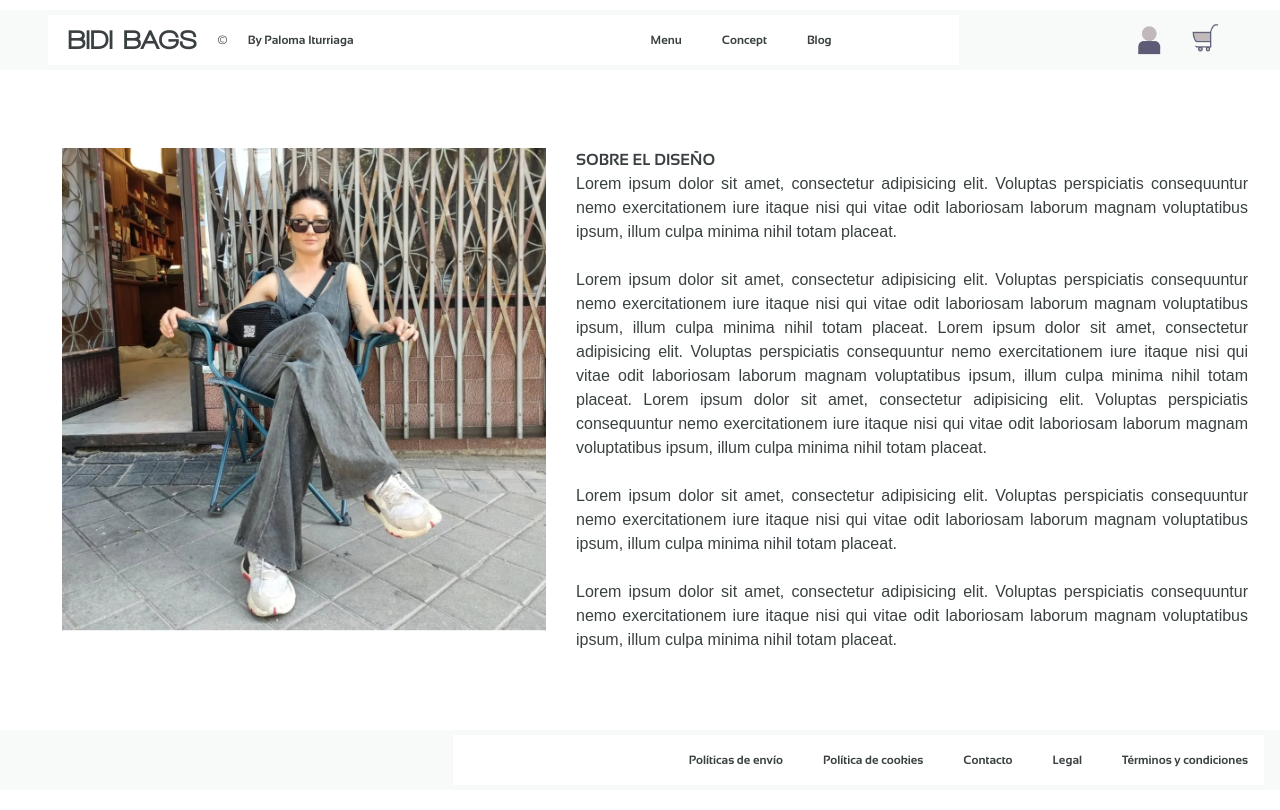
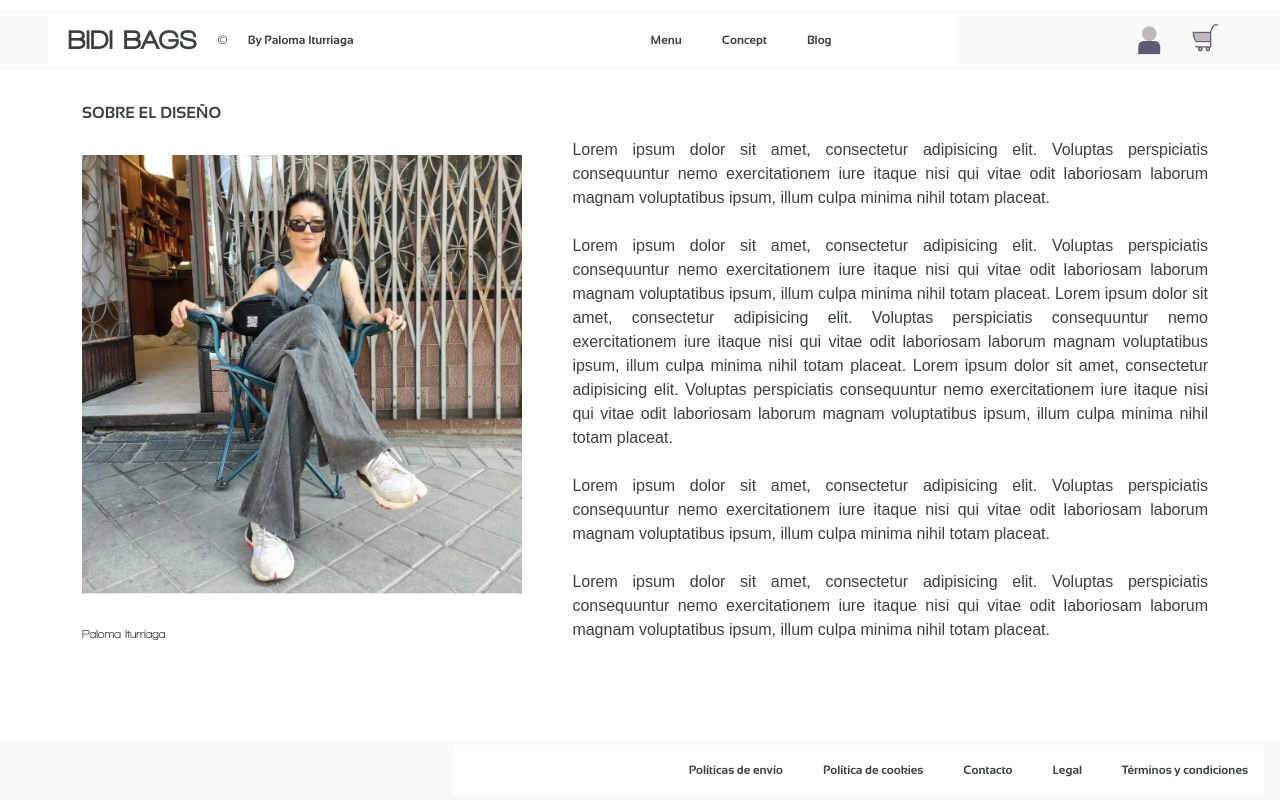
Before and after one commit to RadiooGaga/BidiBagsFront, a React (Vite) app: page /concept in a window 1280 px wide. Built offline with nearby package versions, Linux system fonts and the light colour scheme; no server answers.

Commit message:
puto css

```diff
--- a/src/StyledComponents/StyledMyAccountPages.jsx
+++ b/src/StyledComponents/StyledMyAccountPages.jsx
@@ -16,6 +16,15 @@ const SectionMyAccount = styled.section `
     }
 `;
 
+const DowloadCsvDiv = styled.div `
+    display: flex;
+    flex-direction: column;
+    width: 100%;
+    height: auto;
+    padding: var(--padding-s);
+
+`
+
 const AccountDiv = styled.div `
     display: flex;
     justify-content: center;
@@ -25,7 +34,7 @@ const AccountDiv = styled.div `
     margin: var(--margin-m);
     box-shadow: 0px 0px 10px rgba(0, 0, 0, 0.15);
     overflow-y: scroll;
-    flex-wrap:wrap;
+    flex-wrap: wrap;
     gap: var(--gap-l);
     padding: var(--padding-l);
 
@@ -79,4 +88,4 @@ const FormSection = styled.section `
     gap: var(--gap-s);
 `
 
-export default { SectionMyAccount, AccountDiv, AccountNavDiv, AccountNavUl, StyledLabel, FormSection }
+export default { SectionMyAccount, DowloadCsvDiv, AccountDiv, AccountNavDiv, AccountNavUl, StyledLabel, FormSection }
--- a/src/StyledComponents/StyledProductCards.jsx
+++ b/src/StyledComponents/StyledProductCards.jsx
@@ -145,6 +145,13 @@ const SpanContent = styled.span `
 
 `
 
+const DecisionButtons = styled.div `
+    display:flex;
+    flex-wrap: wrap;
+    gap: var(--gap-m);
+
+`
+
 const Details = styled.div  `
     display: flex;
     justify-content: center;
@@ -205,6 +212,7 @@ export default {
     ProductCardH4,
     SpanContent,
     Description,
+    DecisionButtons,
     Details,
     ProductCardGalleryPic,
     Paragraph,
--- a/src/StyledComponents/StyledTheDesignPage.jsx
+++ b/src/StyledComponents/StyledTheDesignPage.jsx
@@ -2,96 +2,109 @@ import styled from "styled-components";
 
 const SectionTheDesign = styled.section `
     display: flex;
-    justify-content: center;
-    align-items: center;
+    flex-direction: row;
+    flex-wrap:wrap;
+    align-items:center;
     width: 95%;
     min-height: 80vh;
     box-sizing: border-box;
+    padding: var(--padding-l) var(--padding-m);
+    margin-bottom: var(--margin-l);
+`
+
+const DesignStory = styled.div `
+    width: 40%;
+    float:left;
+    display: flex;
+    flex-direction: column;
+    align-items: flex-start;
+    margin-right: 30px; /* Espacio entre el texto y la imagen */
+
+    @media screen and (max-width: 768px) {
+        width: 100%;
+          margin-right: 0px;
+          float: none;
+    }
+`;
+
+
+const Figure = styled.figure `
+    display: flex;
+    width: 100%;
+    height:auto;
+    flex-direction: column;
 
     @media screen and (max-width: 768px){
-        padding: var(--padding-m);
-    }
-`
-
-const DivDesignStory = styled.div `
+        align-items: flex-start;
         width: 100%;
-    min-height: 80%;
-    text-align: left;
-
-    @media screen and (max-width: 480px) {
-        display: flex;
-        justify-content: center;
-        flex-direction: column;
-        width: 100%;
-        margin: 0 auto;
-        text-align: center;
-        align-items: center;
     }
 
-    @media screen and (min-width: 481px) and (max-width: 768px){
-        display: flex;
-        justify-content: center;
-        flex-direction: column;
-        width: 100%;
-        margin: 0 auto;
-        text-align: center;
-        align-items: center;
-    }
 `
 
 const DesignerImg = styled.img `
-    float: left; /* texto envuelve imagen */
     max-width: 34em;
-    padding: 0 30px 12px 30px;
+    margin: 30px 0 30px 30px;
     object-fit: cover;
     /*filter: grayscale(100%);*/
 
  @media screen and (max-width: 768px){
-        max-width: 100%;
-    }
-
-    @media screen and (min-width: 1444px) and (max-width: 1919px) {
-        margin-bottom: var(--margin-l);
+    width:100%;
+    margin:0;
+    padding: 0 var(--padding-m);
  }
 
 `
 
+const FigCaption = styled.figcaption `
+    display: flex;
+    font-family: var( --font-walkway);
+    color: var(--color-text);
+    font-weight: 100;
+    font-size: var(--font-size-s);
+    padding: 0 30px 12px 30px;
+    align-self: flex-start;
+
+    @media screen and (max-width: 768px) {
+         padding: 0 0 0 var(--padding-m);
+    }
+
+`
 
 const DesignStoryH2 = styled.h2 `
     font-family: var( --font-sansation);
     font-weight: 100;
     font-size: var(--font-size-m);
     color: var(--color-text);
-    margin: 0 var(--margin-m);
+    margin-left:30px;
+
+    @media screen and (max-width: 768px) {
+        padding: 0 0 var(--padding-m);
+    }
+
 `
 
 const DesignStoryParagraph = styled.p `
-    font-weight: 100;
-    text-align: justify;
-    padding: var(--padding-l)
+    display:flex;
+    flex-wrap;wrap;
+    width: 50%;
+    flex: 1 1 auto;
+    margin: 0;
+    padding: var(--padding-m);
+    z-index:1;
 
-    @media screen and (max-width: 480px) {
-        text-align: justify;
-        padding: var(--padding-m)
+
+  @media screen and (max-width: 768px) {
+    width: 100%;
   }
-
-    @media screen and (min-width: 481px) and (max-width: 768px){
-        text-align: justify;
-        padding: var(--padding-l)
-    }
-
-    @media screen and (min-width: 769px) and (max-width: 1023px){
-        text-align: justify;
-        padding: var(--padding-m)
-    }
-
-`
+`;
 
 
 
 export default {
     SectionTheDesign,
-    DivDesignStory,
+    DesignStory,
+    Figure,
+    FigCaption,
     DesignerImg,
     DesignStoryH2,
     DesignStoryParagraph
--- a/src/admin/AllMyProducts/AllMyProducts.jsx
+++ b/src/admin/AllMyProducts/AllMyProducts.jsx
@@ -1,7 +1,10 @@
 import React from 'react'
 import { useNavigate } from 'react-router-dom';
+import { Button } from '../../components/Button/Button'
 import { useApi } from '../../utils/useApi';
 import { Card } from '../../components/ProductCards/Card';
+import StyledMyAccountPages from '../../StyledComponents/StyledMyAccountPages';
+const { DowloadCsvDiv } = StyledMyAccountPages;
 
 export const AllMyProducts = () => {
 
@@ -13,6 +16,32 @@ export const AllMyProducts = () => {
 
     const handleFavoriteClick = (id) => {
       navigate(`/products/${id}`)
+    };
+
+
+    const handleDownloadCsv = async () => {
+      try {
+        const token = localStorage.getItem('token'); // Asegúrate de obtener el token almacenado
+        if (!token) throw new Error("No se encontró el token");
+
+        const response = await fetch('http://localhost:3005/products/export/csv', {
+            method: 'GET',
+            headers: {
+                'Authorization': `Bearer ${token}`, // Incluye el token en el encabezado
+            },
+        });
+          const blob = await response.blob();
+          const url = window.URL.createObjectURL(blob);
+          const a = document.createElement("a");
+          a.href = url;
+          a.download = "productos.csv";
+          document.body.appendChild(a);
+          a.click();
+          a.remove();
+      } catch (error) {
+          console.error("Error al descargar el CSV:", error);
+          alert("Hubo un error al intentar descargar el archivo");
+      }
   };
 
 
@@ -22,6 +51,18 @@ export const AllMyProducts = () => {
 
     return (
       <>
+      <DowloadCsvDiv>
+      <Button
+        type="button"
+        text="Descargar csv"
+        colorText="white"
+        width="180px"
+        padding="10px"
+        backgroundColor="var(--color-almostBlack)"
+        hoverBackgroundColor="var(--color-aubergine)"
+        tapBackgroundColor="var(--color-pushTheButton)"
+        onClick={handleDownloadCsv}></Button>
+        </DowloadCsvDiv>
       {products.length === 0 ? (
         <p>No hay productos disponibles</p>
       ) : (
--- a/src/components/ProductCards/CardDetails.jsx
+++ b/src/components/ProductCards/CardDetails.jsx
@@ -1,28 +1,35 @@
 import React from 'react'
+import { useAuth } from '../../utils/AuthContext';
 import { Button } from '../Button/Button'
 import StyledProductPages from '../../StyledComponents/StyledProductPages';
 const { ProductsContainer, ProductCardDetailed } = StyledProductPages;
 import StyledCards from '../../StyledComponents/StyledProductCards';
 const { GalleryImgDiv, ProductCardGalleryPic, ContentProduct, Intro, TextContent,
-    ProductCardH2, ProductCardH3, SpanContent, Heart, Description, Details,Paragraph } = StyledCards;
+    ProductCardH2, ProductCardH3, SpanContent, Heart, Description, DecisionButtons,
+    Details,Paragraph } = StyledCards;
 
 
 export const CardDetails = ({ product, isFavorite, onFavoriteClick, onAddToCart }) => {
 
+  const { user } = useAuth();
+
   return (
     <ProductsContainer>
       <ProductCardDetailed>
+
         <GalleryImgDiv>
           <ProductCardGalleryPic
             src={product.img}
             alt={product.collection}
           />
         </GalleryImgDiv>
+
         <ContentProduct>
           <Intro>
             <ProductCardH2>{product.collection}</ProductCardH2>
             <ProductCardH3>€{product.price}</ProductCardH3>
             <SpanContent>{product.inStock ? 'En stock' : 'Sin stock'}</SpanContent>
+
             <Button type="button" backgroundColor="transparent" onClick={onFavoriteClick}>
               <Heart
                 src={isFavorite ? '/assets/icons/heart.png' : '/assets/icons/emptyHeart.png'}
@@ -33,6 +40,8 @@ const { GalleryImgDiv, ProductCardGalleryPic, ContentProduct, Intro, TextContent
           <TextContent>
             <Description>
               <Paragraph>{product.description}</Paragraph>
+              <DecisionButtons>
+              {user && user.rol === 'user' && (
               <Button
                 type="button"
                 text="AÑADIR AL CARRITO"
@@ -43,7 +52,35 @@ const { GalleryImgDiv, ProductCardGalleryPic, ContentProduct, Intro, TextContent
                 hoverBackgroundColor="var(--color-barbiePink)"
                 tapBackgroundColor="var(--color-pushTheButton)"
                 onClick={onAddToCart}
+              />)}
+
+              {user && user.rol === 'admin' && (
+                <>
+                  <Button
+                  type="button"
+                  text="EDITAR PRODUCTO"
+                  colorText="white"
+                  width="180px"
+                  padding="10px"
+                  backgroundColor="var(--color-aubergine)"
+                  hoverBackgroundColor="var(--color-barbiePink)"
+                  tapBackgroundColor="var(--color-pushTheButton)"
+                  //onClick={onUpdateProduct}
                   />
+                   <Button
+                  type="button"
+                  text="ELIMINAR PRODUCTO"
+                  colorText="white"
+                  width="180px"
+                  padding="10px"
+                  backgroundColor="var(--color-pushTheButton)"
+                  hoverBackgroundColor="var(--color-barbiePink)"
+                  tapBackgroundColor="var(--color-aubergine))"
+                  //onClick={onDeleteProduct}
+                  />
+                </>
+              )}
+              </DecisionButtons>
             </Description>
           </TextContent>
         </ContentProduct>
--- a/src/pages/TheDesign/TheDesign.jsx
+++ b/src/pages/TheDesign/TheDesign.jsx
@@ -1,6 +1,6 @@
 import React from 'react'
 import StyledTheDesignPage from '../../StyledComponents/StyledTheDesignPage';
-const { SectionTheDesign, DivDesignStory, DesignerImg, DesignStoryH2, DesignStoryParagraph
+const { SectionTheDesign, DesignStory, DesignerImg, Figure, FigCaption, DesignStoryH2, DesignStoryParagraph
 } = StyledTheDesignPage;
 
 
@@ -8,11 +8,15 @@ export const TheDesign = () => {
   return (
     <>
       <SectionTheDesign>
-        <DivDesignStory>
+
+          <DesignStory>
+          <DesignStoryH2> SOBRE EL DISEÑO</DesignStoryH2>
+            <Figure>
             <DesignerImg src="/assets/pics/palo.jpg" alt="palo" />
-
-
-        <DesignStoryH2> SOBRE EL DISEÑO</DesignStoryH2>
+            <FigCaption>Paloma Iturriaga</FigCaption>
+            </Figure>
+            <br />
+            </DesignStory>
             <DesignStoryParagraph>Lorem ipsum dolor sit amet, consectetur adipisicing elit.
             Voluptas perspiciatis consequuntur nemo exercitationem iure itaque nisi
             qui vitae odit laboriosam laborum magnam voluptatibus ipsum, illum culpa minima
@@ -44,7 +48,7 @@ export const TheDesign = () => {
             qui vitae odit laboriosam laborum magnam voluptatibus ipsum, illum culpa minima
             nihil totam placeat.
           </DesignStoryParagraph>
-        </DivDesignStory>
+
       </SectionTheDesign>
     </>
   )
```
Also changed, not shown: src/App.css (line endings or trailing spaces). Lines whose indentation alone changed are shown as unchanged.
